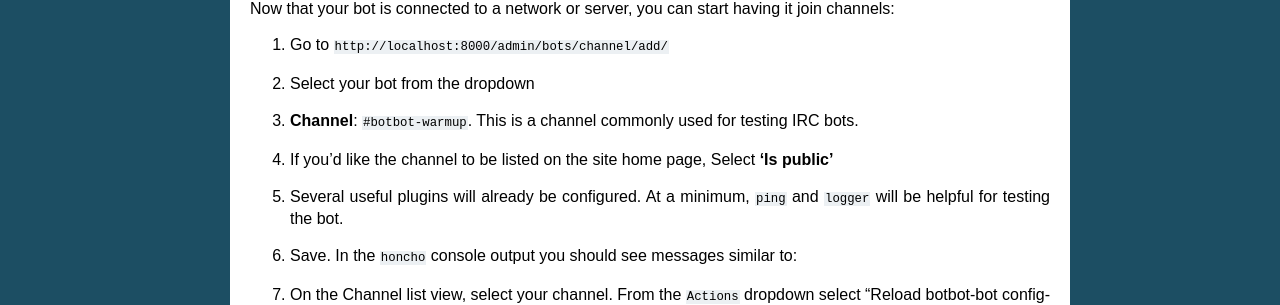
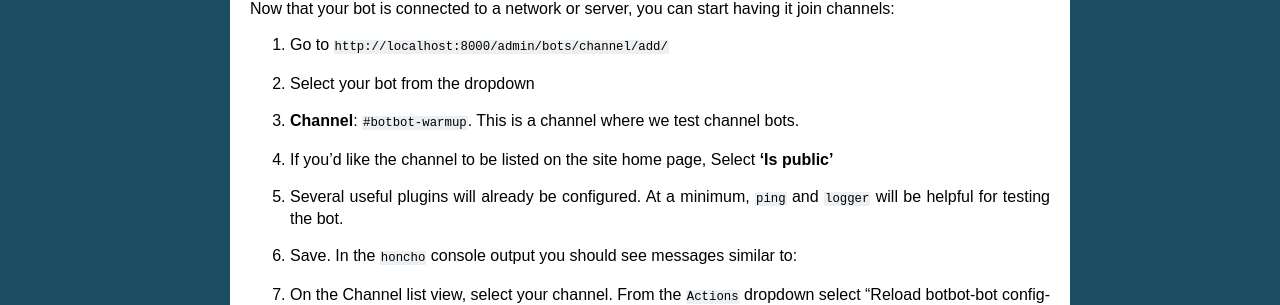
Before and after one commit to BotBotMe/botbot-web, a Sphinx documentation site: the page built from docs/getting_started.rst, in a window 1280 px wide. Shown: the part 843-1148 px from the top of the page. Built offline with Sphinx 7.4.7, drawn with Linux system fonts in a browser that asks for light colours.

Commit message:
Minor update to description of botbot-war

```diff
--- a/docs/getting_started.rst
+++ b/docs/getting_started.rst
@@ -42,7 +42,7 @@ Now that your bot is connected to a network or server, you can start having it j
 
 1. Go to ``http://localhost:8000/admin/bots/channel/add/``
 2. Select your bot from the dropdown
-3. **Channel**: ``#botbot-warmup``. This is a channel commonly used for testing IRC bots.
+3. **Channel**: ``#botbot-warmup``. This is a channel where we test channel bots.
 4. If you'd like the channel to be listed on the site home page, Select **'Is public'**
 5. Several useful plugins will already be configured. At a minimum, ``ping`` and ``logger`` will be helpful for testing the bot.
 6. Save. In the ``honcho`` console output you should see messages similar to::
```
